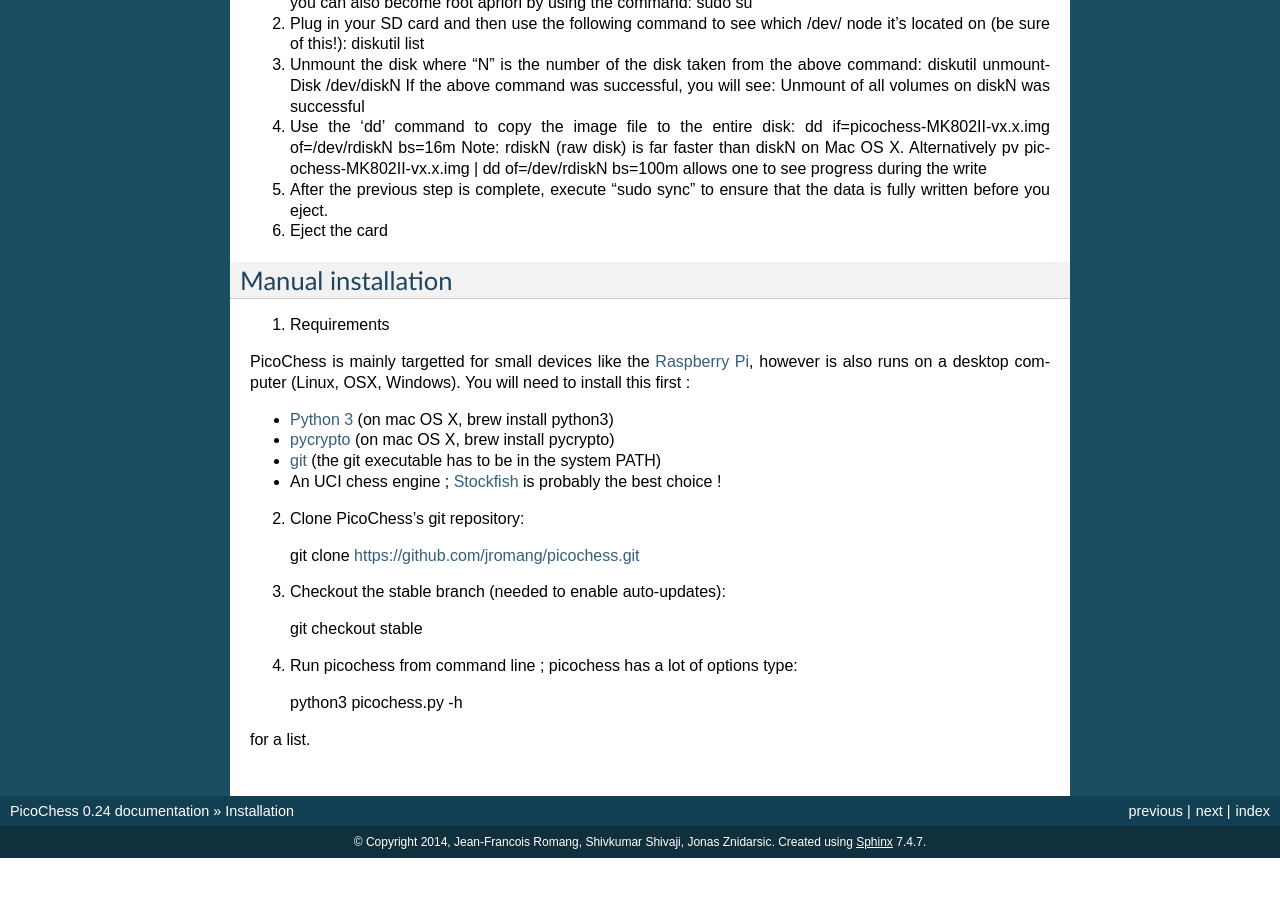
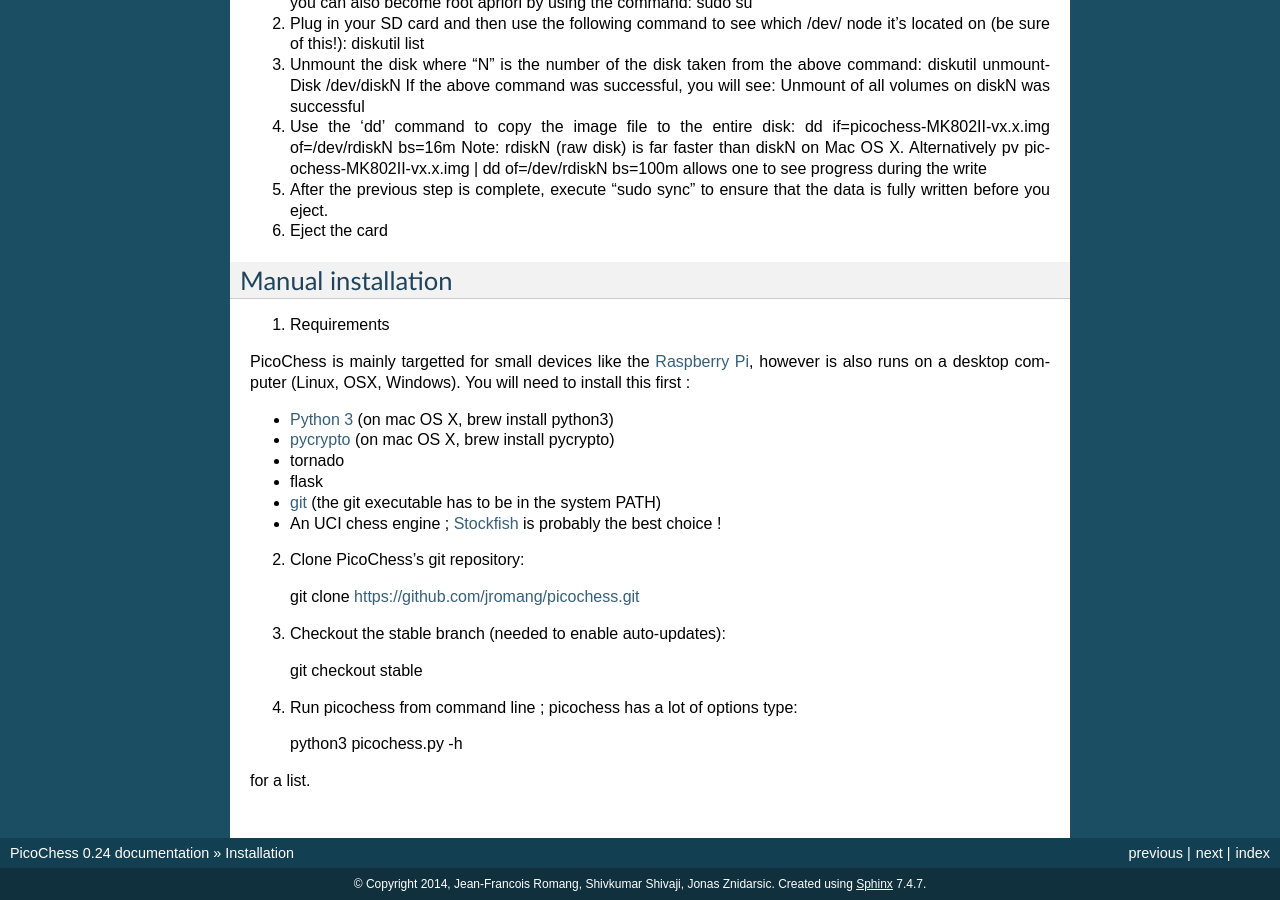
Before and after one commit to jromang/picochess, a Sphinx documentation site: the page built from docs/installation.rst, in a window 1280 px wide and 900 px high, scrolled down 1052 px. Built offline with Sphinx 7.4.7, drawn with Linux system fonts in a browser that asks for light colours; before the commit the page ends 1910 px from its top, so only the background shows below that.

Commit message:
Update installation.rst

```diff
--- a/docs/installation.rst
+++ b/docs/installation.rst
@@ -83,6 +83,10 @@
 
 * `pycrypto <https://pypi.python.org/pypi/pycrypto>`_ (on mac OS X, brew install pycrypto)
 
+* tornado
+
+* flask
+
 * `git <http://git-scm.com/>`_ (the git executable has to be in the system PATH)
 
 * An UCI chess engine ; `Stockfish <http://stockfishchess.org/>`_ is probably the best choice !
```
